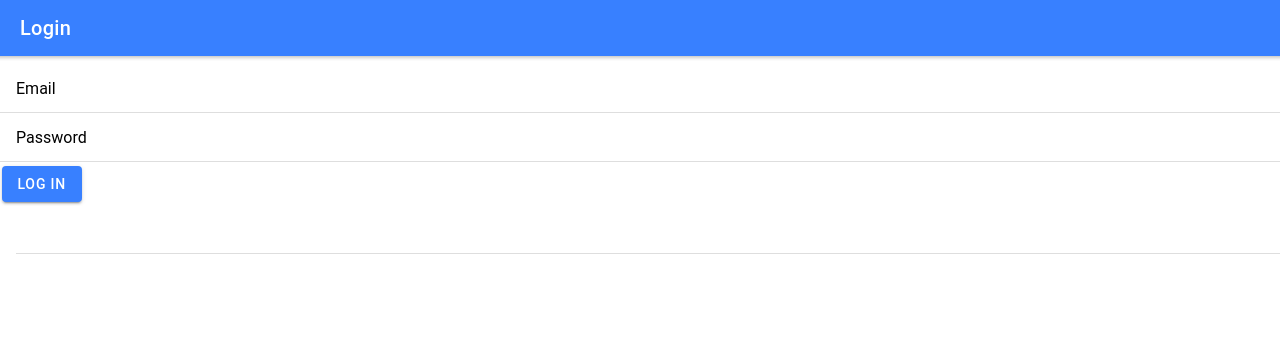
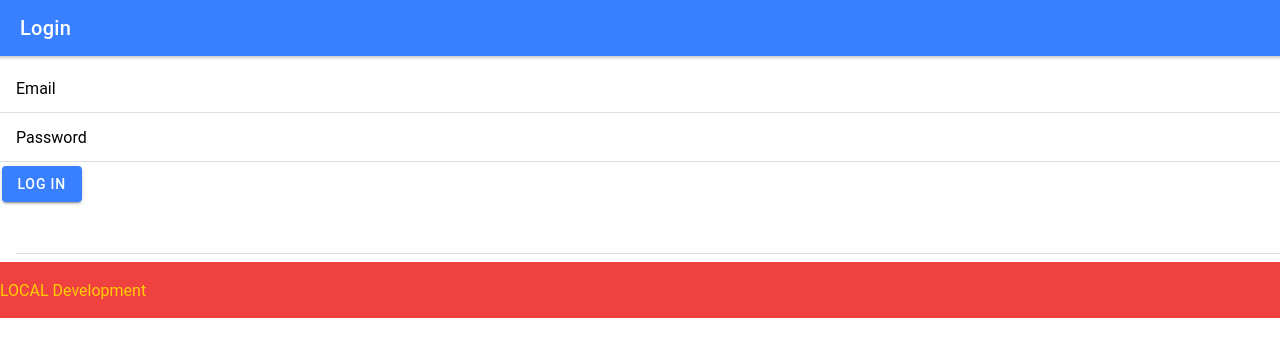
Before and after one commit to Team-Project-Zeus/Front-end, a React (Create React App) app: page /login in a window 1280 px wide. Shown: the top 356 px of the page. Built offline with nearby package versions, Linux system fonts and the light colour scheme; what typesafe-actions would draw is missing.

Commit message:
Added bar to login page displaying local if your env is set to local

```diff
--- a/src/pages/Login/Login.tsx
+++ b/src/pages/Login/Login.tsx
@@ -1,4 +1,4 @@
-import { IonContent, IonHeader, IonTitle, IonToolbar, IonInput, IonButton, IonList, IonItem, IonLabel } from '@ionic/react';
+import { IonContent, IonHeader, IonTitle, IonToolbar, IonInput, IonButton, IonList, IonItem, IonLabel, IonText } from '@ionic/react';
 import React, { FormEvent, Component } from 'react';
 import axios from 'axios';
 import { environment } from '../../enviroment';
@@ -128,6 +128,12 @@ export default class Login extends Component<any, MyState> {
               <IonItem  ><p style={{ color: 'red' }}>{this.state.errorMessage}</p></IonItem>
             </IonList>
           </form>
+          {
+            environment.environmentName != "production" ? <IonToolbar color="danger">
+              <IonText color="warning">LOCAL Development</IonText>
+            </IonToolbar> : ''
+
+          }
         </IonContent>
       </>
     );
```
